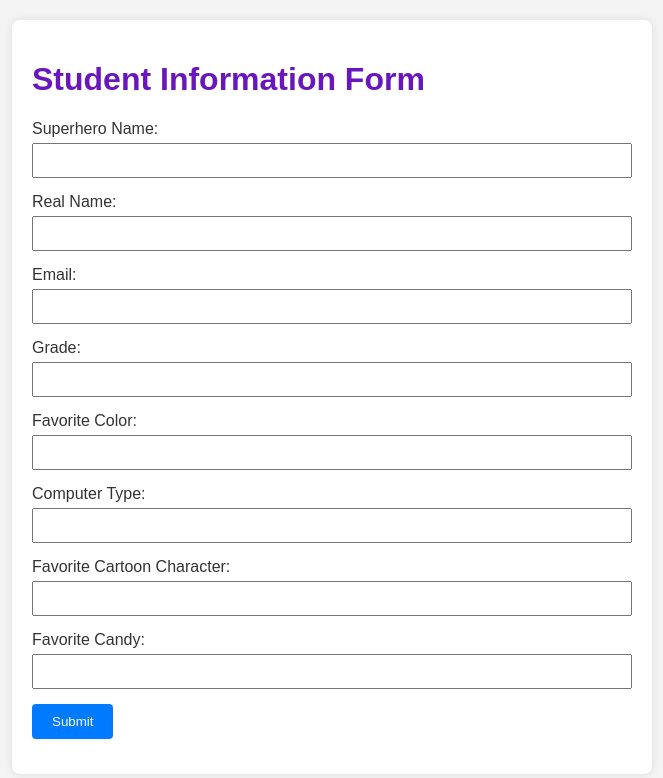
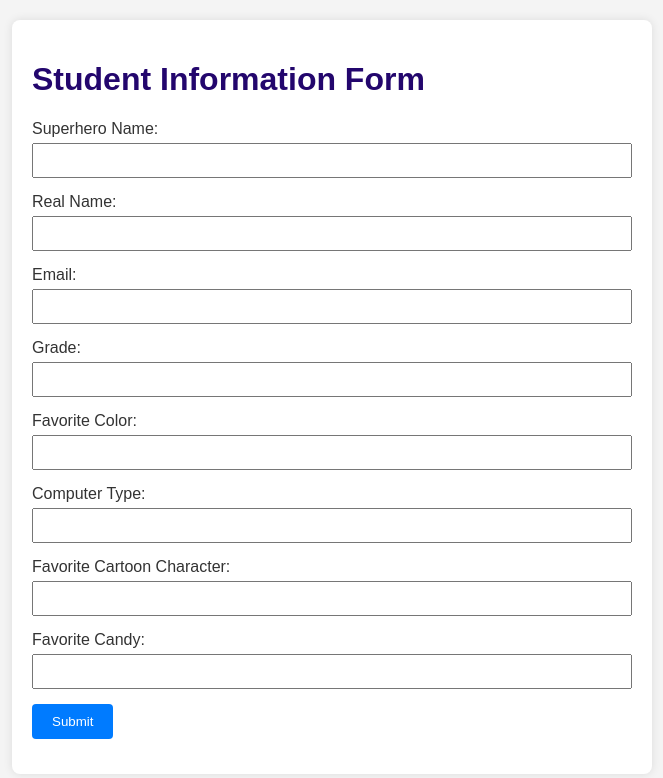
Before and after one commit to chat-mrsam/student-form, a website: page docs/index.html in a window 1280 px wide. Shown: the whole page, without its empty margins (308-971 px from the left). Drawn offline with Linux system fonts and the light colour scheme.

Commit message:
updated css

```diff
--- a/docs/style.css
+++ b/docs/style.css
@@ -14,7 +14,7 @@ body {
     box-shadow: 0 0 10px rgba(0, 0, 0, 0.1);
 }
 h1 {
-    color: #6916bc;
+    color: #23066d;
 }
 .form-group {
     margin-bottom: 15px;
```
